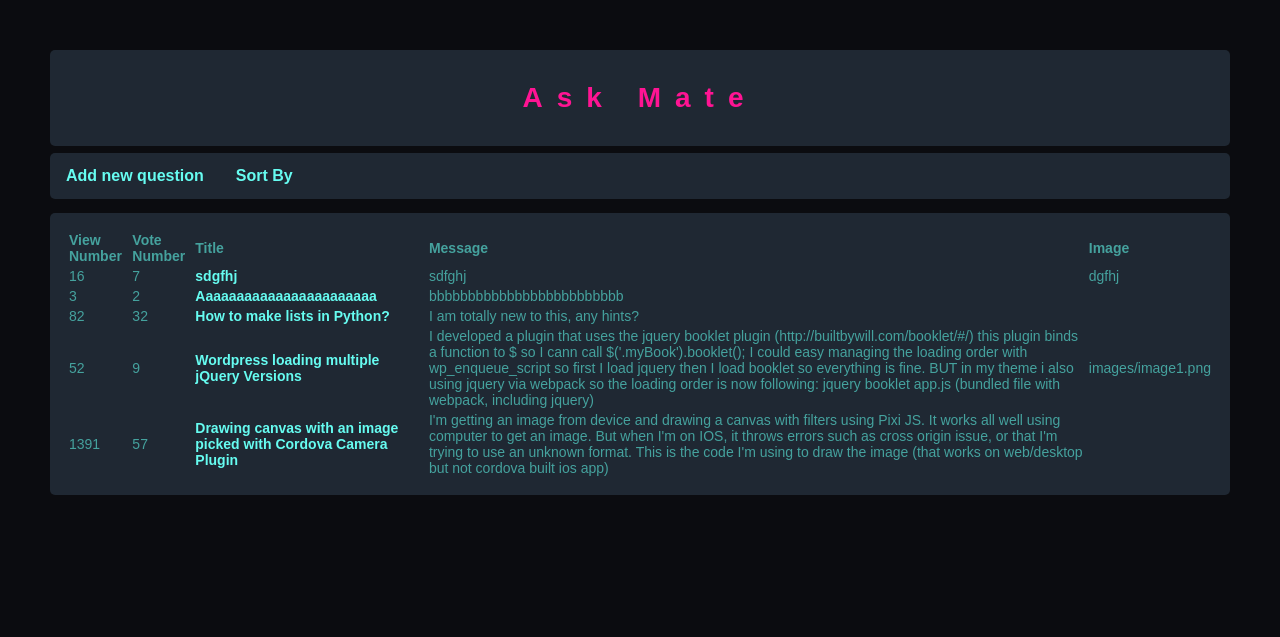
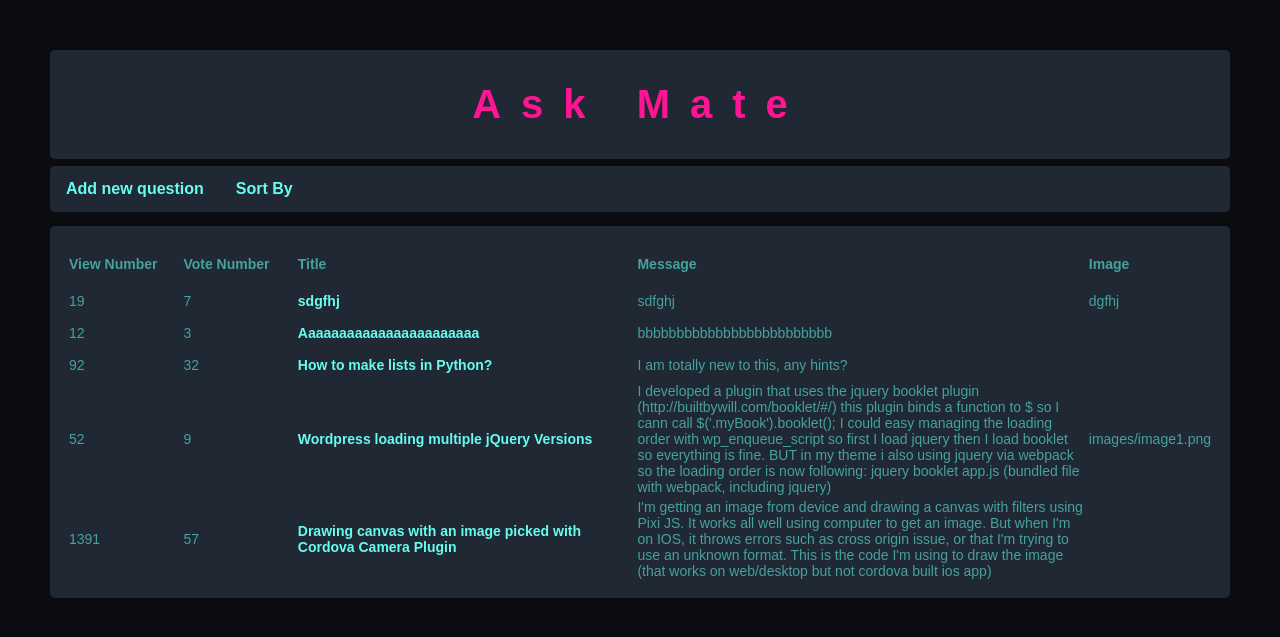
Before and after one commit to gaspargabor/L-V-G, a Flask app: page / in a window 1280 px wide. Shown: the top 637 px of the page. Run offline with Flask 2, Linux system fonts and the light colour scheme; some libraries are stand-ins or nearby versions.

Commit message:
final style

```diff
--- a/data_manager.py
+++ b/data_manager.py
@@ -66,7 +66,7 @@ def add_new_question(question):
 
 
 def edit_question(question):
-    add_new_q_or_a_to_file('sample_data/question.csv', Q_HEADER, question, False)
+    add_new_q_or_a_to_file(question_route, Q_HEADER, question, False)
 
 
 def edit_answer(answer):
--- a/sample_data/question.csv
+++ b/sample_data/question.csv
@@ -1,5 +1,5 @@
 id,submission_time,view_number,vote_number,title,message,image
-0,1493368154,82,32,How to make lists in Python?,"I am totally new to this, any hints?",
+0,1493368154,92,32,How to make lists in Python?,"I am totally new to this, any hints?",
 1,1493068124,52,9,Wordpress loading multiple jQuery Versions,"I developed a plugin that uses the jquery booklet plugin (http://builtbywill.com/booklet/#/) this plugin binds a function to $ so I cann call $('.myBook').booklet();
 
 I could easy managing the loading order with wp_enqueue_script so first I load jquery then I load booklet so everything is fine.
@@ -12,5 +12,5 @@ app.js (bundled file with webpack, including jquery)",images/image1.png
 2,1493015432,1391,57,Drawing canvas with an image picked with Cordova Camera Plugin,"I'm getting an image from device and drawing a canvas with filters using Pixi JS. It works all well using computer to get an image. But when I'm on IOS, it throws errors such as cross origin issue, or that I'm trying to use an unknown format.
 
 This is the code I'm using to draw the image (that works on web/desktop but not cordova built ios app)",
-3,1576163958,3,2,Aaaaaaaaaaaaaaaaaaaaaaa,bbbbbbbbbbbbbbbbbbbbbbbbb,
-4,1576165152,16,7,sdgfhj,sdfghj,dgfhj
+3,1576163958,12,3,Aaaaaaaaaaaaaaaaaaaaaaa,bbbbbbbbbbbbbbbbbbbbbbbbb,
+4,1576165152,19,7,sdgfhj,sdfghj,dgfhj
--- a/static/css/style.css
+++ b/static/css/style.css
@@ -13,6 +13,7 @@ th {
 
 }
 
+
 h1 {
     color: deeppink;
     background-color: #1F2833;
@@ -22,6 +23,7 @@ h1 {
     font-weight: bold;
     letter-spacing: 0.5em;
     border-radius: 5px;
+    font-size: 40px;
 }
 
 table {
@@ -32,7 +34,9 @@ table {
     width: 100%;
     alignment: center;
     border-radius: 5px;
-
+    height: 10px;
+    overflow: hidden;
+  text-overflow: ellipsis;
 }
 
 a {
@@ -48,6 +52,20 @@ input{
     border-color: #8E8D8A;
     border-style: hidden;
     height: 25px;
+}
+
+.title .belowtitle input{
+    font-weight: bold;
+    background-color: #45A29E;
+    color: #1F2833;
+}
+
+.answers input {
+    font-weight: bold;
+    background-color: #45A29E;
+    color: #1F2833;
+    height: 17px;
+    font-size: 10px;
 }
 
 textarea{
@@ -96,6 +114,7 @@ button{
     background-color: #1F2833;
     min-height: 50px;
     border-radius: 5px;
+    font-size: 15px;
 }
 
 .navbar {
--- a/templates/layout.html
+++ b/templates/layout.html
@@ -22,17 +22,19 @@
   </div>
 </div>
         <p>
+    <div class="content">
     <table>
-        <tr>
-            <th>View Number</th>
-            <th>Vote Number</th>
-            <th>Title</th>
-            <th>Message</th>
+        <tr height="40px">
+            <th width="10%">View Number</th>
+            <th width="10%">Vote Number</th>
+            <th id="tabletitlecell" width="30%">Title</th>
+            <th width="40%">Message</th>
             <th>Image</th>
 
         </tr>
         {% for question in questions %}
-            <tr>
+            <div class="data">
+            <tr class="messsage" height="30">
                 <td>{{ question['view_number'] }}</td>
                 <td>{{ question['vote_number'] }}</td>
                 <td>
@@ -41,9 +43,10 @@
                 <td>{{ question['message'] }}</td>
                 <td>{{ question['image'] }}</td>
             </tr>
+            </div>
         {% endfor %}
     </table>
-
+</div>
 
 </body>
 </html>
```
